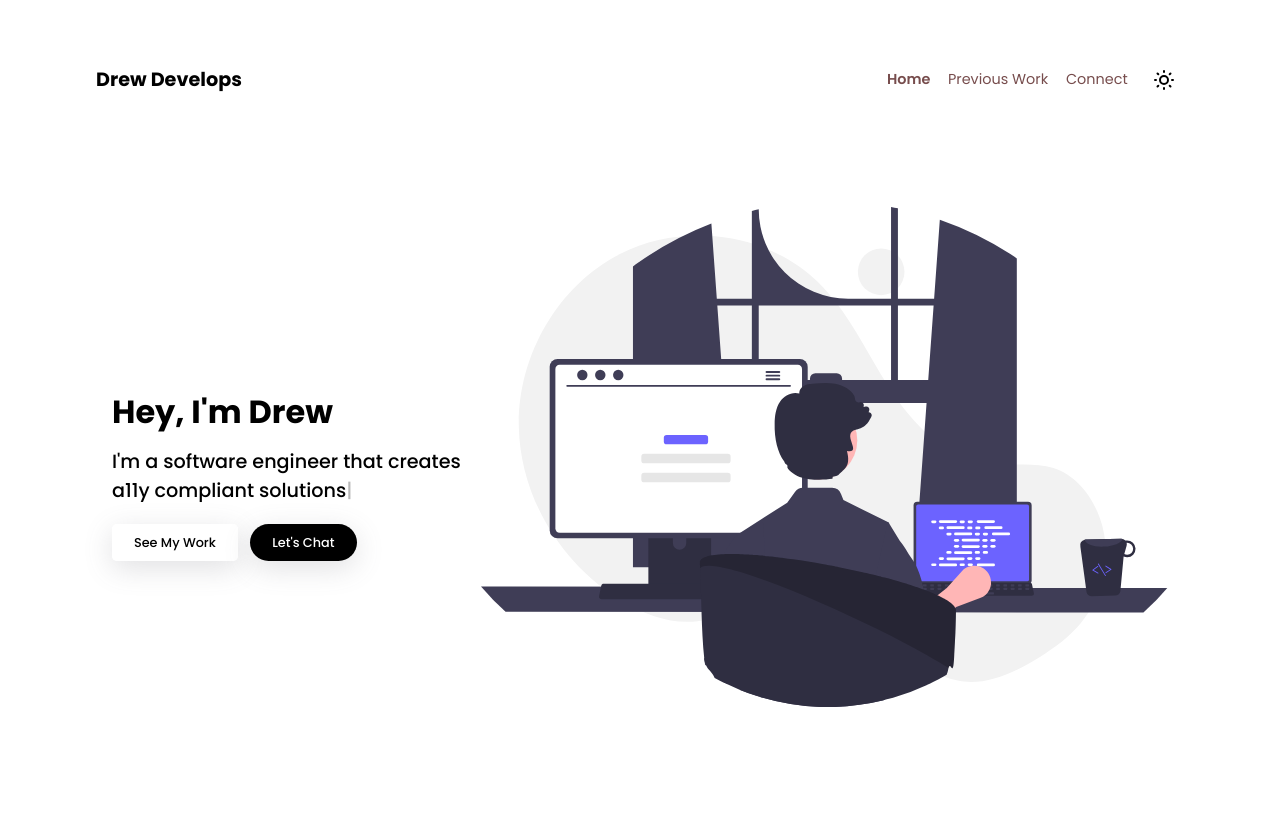
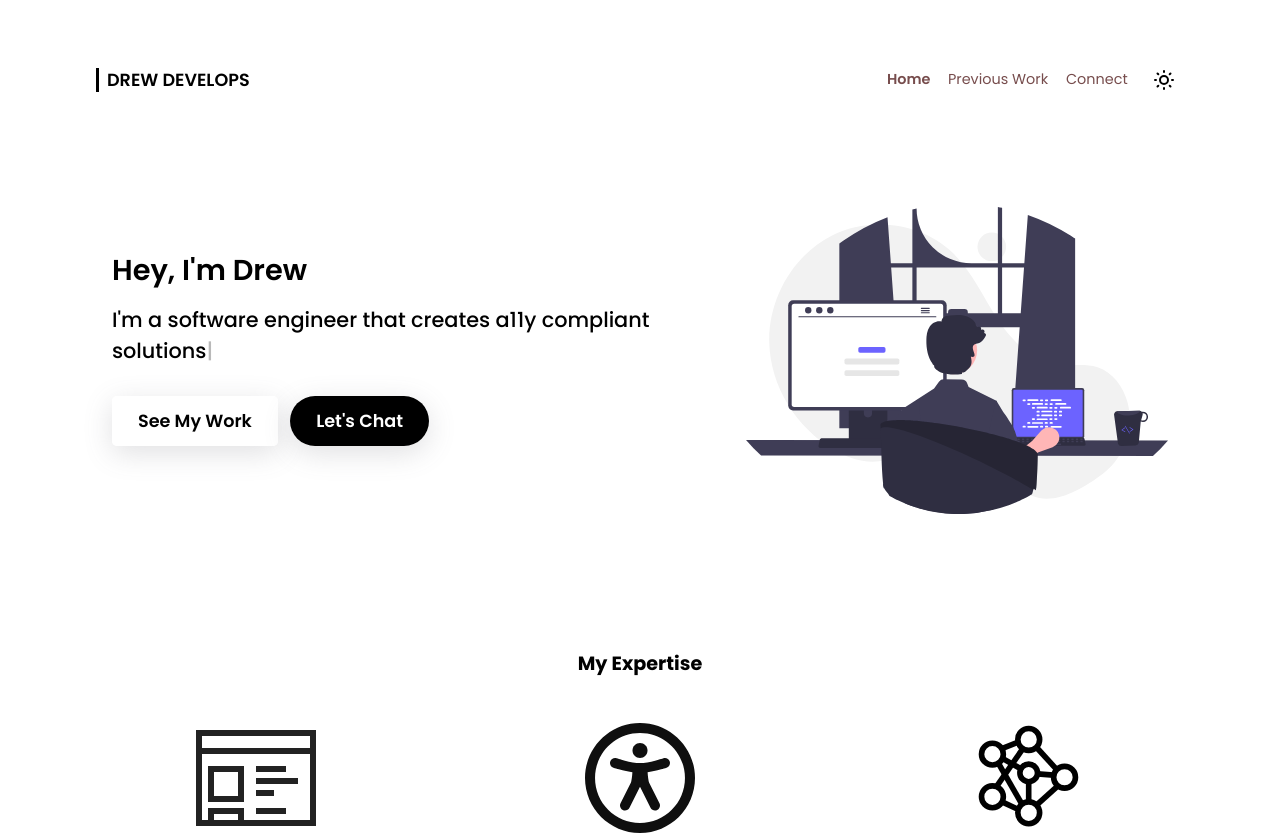
Before and after one commit to drewdoesdevelopment/drew-develops, a SvelteKit app: page / in a window 1280 px wide. Shown: the top 835 px of the page. Built offline with nearby package versions, Linux system fonts and the light colour scheme.

Commit message:
Mobile and 1080p styles for hero, cta, expertise, nav

```diff
--- a/src/elements/CallToAction.svelte
+++ b/src/elements/CallToAction.svelte
@@ -20,7 +20,7 @@
     .cta {
         text-align: center;
         margin-top: 0rem;
-        margin-bottom: 3rem;
+        margin-bottom: 4rem;
     }
 }
 </style>
--- a/src/elements/ExpertiseItems.svelte
+++ b/src/elements/ExpertiseItems.svelte
@@ -117,7 +117,7 @@ svg {
     }
 }
 
-@media (max-width: $breakpoint-s) {
+@media (max-width: $breakpoint-m) {
     .expertise {
         &-item {
             width: 100% !important;
--- a/src/elements/Navbar.svelte
+++ b/src/elements/Navbar.svelte
@@ -213,8 +213,11 @@
         }
 
 		.logo {
-			font-weight: bold;
-			font-size: 1.2rem;
+            font-size: 1.1rem;
+            border-left: 3px solid black;
+            font-weight: 600;
+            padding-left: 8px;
+            text-transform: uppercase;
 		}
 
         .nav-menu-button {
@@ -282,6 +285,10 @@
 				height: 2px !important;
 				border-radius: 5px;
 			}
+
+            .logo {
+                border-color: white;
+            }
 		}
 	}
 
@@ -295,6 +302,8 @@
 		nav {
             flex-direction: column;
 			align-items: start;
+            margin-top: 2rem;
+            margin-bottom: 3rem;
 
 			ul {
                 display: none;
--- a/src/routes/+page.svelte
+++ b/src/routes/+page.svelte
@@ -63,7 +63,8 @@ main {
 }
 
 h1 {
-    font-weight: 700;
+    font-weight: 600;
+    font-size: 1.8rem;
     margin-bottom: -0.3rem;
 }
 
@@ -80,6 +81,7 @@ h2 {
 
     &-text {
         width: 40%;
+        margin-bottom: 4rem;
     }
 
     img {
@@ -103,6 +105,15 @@ h2 {
 
 }
 
+@media (min-width: $breakpoint-xs) {
+    .hero {
+        h2 {
+            font-size: 1.3rem !important;
+            height: 80px;
+        }
+    }
+}
+
 @media (max-width: $breakpoint-s) {
     main {
         margin: 0 2rem;
@@ -117,15 +128,14 @@ h2 {
         margin-top: 2rem;
 
         h1 {
+            margin-top: 0;
             margin-bottom: 3rem;
-            font-size: 1.6rem;
-
         }
 
         h2 {
             margin: 3rem 0;
             font-size: 1rem;
-            height: 50px;
+            height: 60px;
         }
 
 
@@ -145,6 +155,19 @@ h2 {
     }
 }
 
+
+@media (min-width: $breakpoint-s) {
+    .hero {
+        &-text {
+            width: 60%;
+        }
+
+        &-image {
+            max-width: 40%;
+        }
+    }
+}
+
 @media (min-width: $breakpoint-m) {
     .hero {
         margin: 0 3rem;
--- a/src/styles/global.scss
+++ b/src/styles/global.scss
@@ -108,11 +108,11 @@ main {
 }
 
 .btn {
-    padding: 10px 22px;
+    padding: 13px 26px;
     border-color: transparent;
     box-shadow: rgba(100, 100, 111, 0.2) 0px 7px 29px 0px;
-    font-weight: 500;
-    font-size: 0.8rem;
+    font-weight: 600;
+    font-size: 1.1rem;
     text-decoration: none;
 
     &:hover {
@@ -149,3 +149,9 @@ main {
         margin: 0 2rem;
     }
 }
+
+@media(max-width: $breakpoint-s) {
+    btn {
+        padding: 10px 22px !important;
+    }
+}
```
